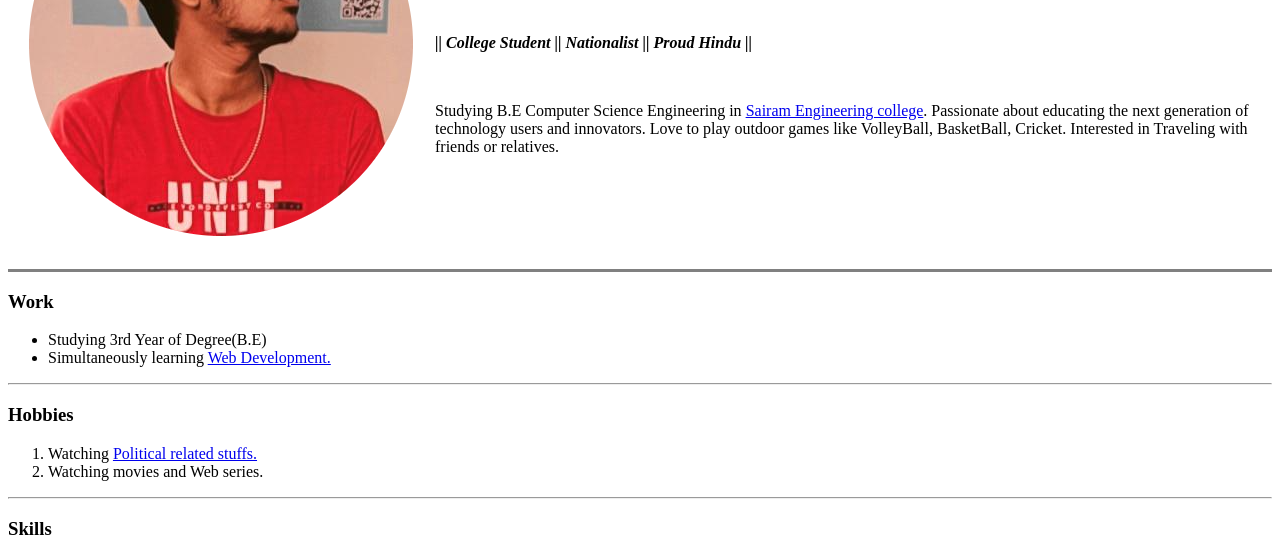
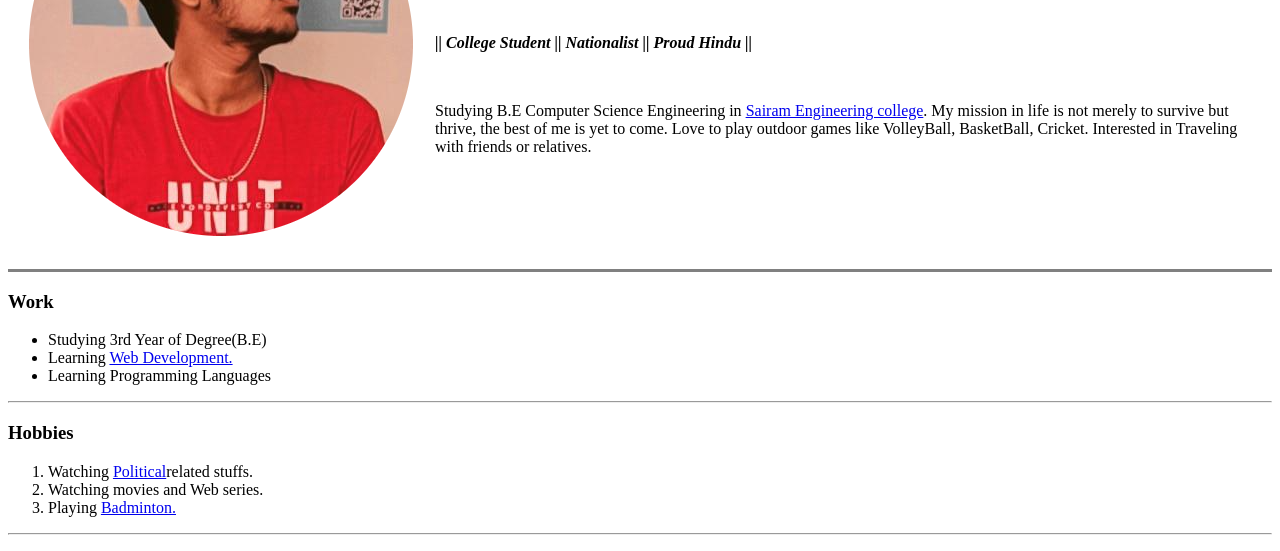
Before and after one commit to sidofficial7799/CV2, a plain HTML site: page index.html in a window 1280 px wide. Shown: the part 188-739 px from the top of the page. Drawn offline with Linux system fonts and the light colour scheme.

Commit message:
newedited

```diff
--- a/index.html
+++ b/index.html
@@ -13,20 +13,22 @@
       <td><img src="pp4.png" alt="Siddharth profile picture"></td>
       <td><h1>Siddharth</h1><br>
       <p><em><strong>|| College Student || Nationalist || Proud Hindu ||</strong></em></p><br>
-      <p>Studying B.E Computer Science Engineering in <a href="https://www.google.com/aclk?sa=l&ai=DChcSEwjH1cjv7N_5AhXTfysKHdFkB84YABAAGgJzZg&sig=AOD64_2n-nVMg1Zc-KKZuez4Nac1uiylKg&q&adurl&ved=2ahUKEwjqicDv7N_5AhWb4DgGHW5sA_MQ0Qx6BAgDEAE">Sairam Engineering college</a>. Passionate about educating the next generation of technology users and innovators. Love to play outdoor games like VolleyBall, BasketBall, Cricket. Interested in Traveling with friends or relatives.</p></td>
+      <p>Studying B.E Computer Science Engineering in <a href="https://www.google.com/aclk?sa=l&ai=DChcSEwjH1cjv7N_5AhXTfysKHdFkB84YABAAGgJzZg&sig=AOD64_2n-nVMg1Zc-KKZuez4Nac1uiylKg&q&adurl&ved=2ahUKEwjqicDv7N_5AhWb4DgGHW5sA_MQ0Qx6BAgDEAE">Sairam Engineering college</a>. My mission in life is not merely to survive but thrive, the best of me is yet to come. Love to play outdoor games like VolleyBall, BasketBall, Cricket. Interested in Traveling with friends or relatives.</p></td>
     </tr>
   </table cellspacing="20">
   <hr size="3" noshade>
   <h3>Work</h3>
   <ul>
     <li>Studying 3rd Year of Degree(B.E)</li>
-    <li>Simultaneously learning <a href="https://en.wikipedia.org/wiki/Web_development">Web Development.</a></li>
+    <li>Learning <a href="https://en.wikipedia.org/wiki/Web_development">Web Development.</a></li>
+    <li>Learning Programming Languages</li>
   </ul>
   <hr>
   <h3>Hobbies</h3>
   <ol>
-    <li>Watching <a href="https://en.wikipedia.org/wiki/Politics_of_India">Political related stuffs.</a></li>
+    <li>Watching <a href="https://en.wikipedia.org/wiki/Politics_of_India">Political</a>related stuffs.</li>
     <li>Watching movies and Web series.</li>
+    <li>Playing <a href= "https://en.wikipedia.org/wiki/Badminton">Badminton.</a></li>
   </ol>
   <hr>
   <h3>Skills</h3>
```
